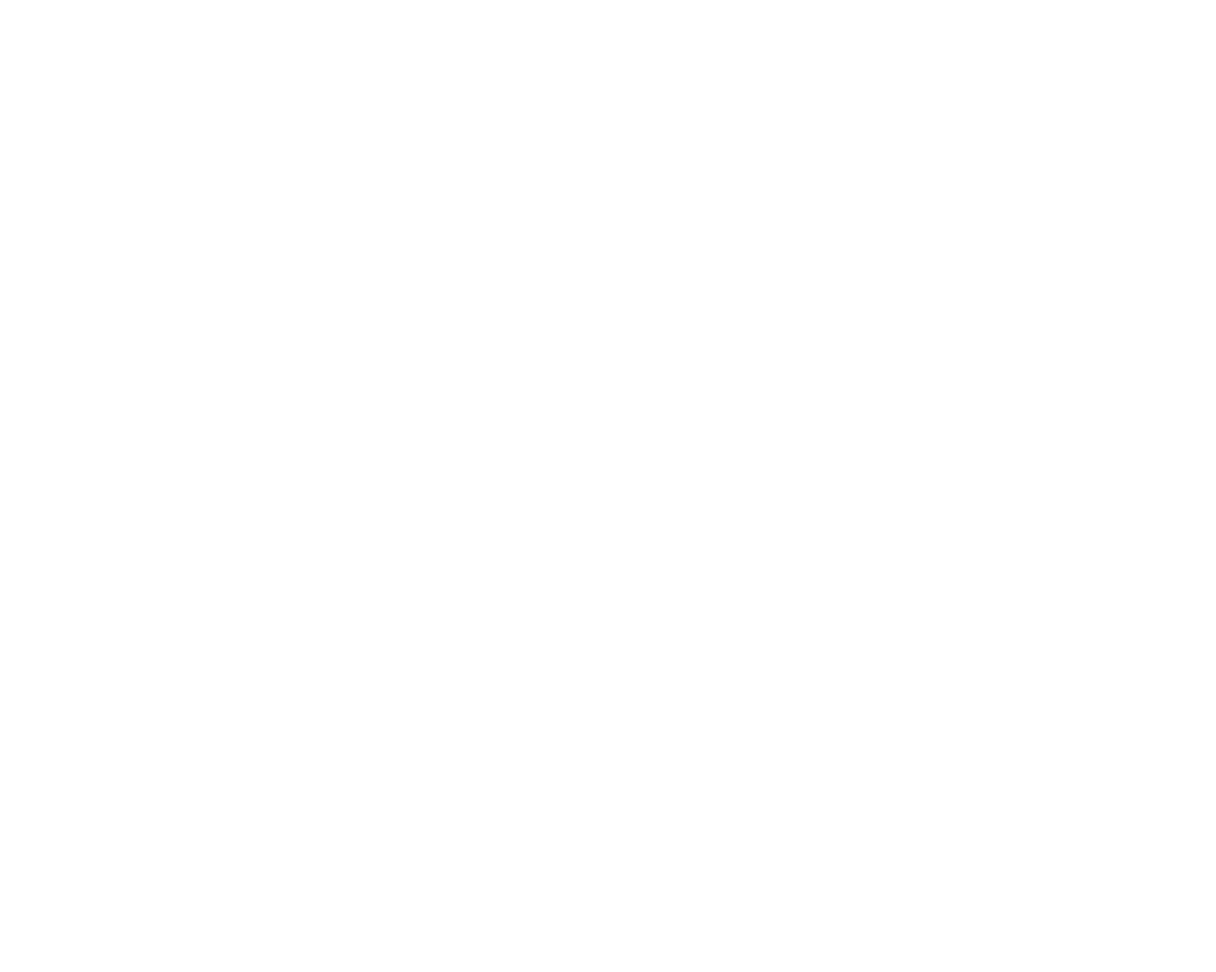
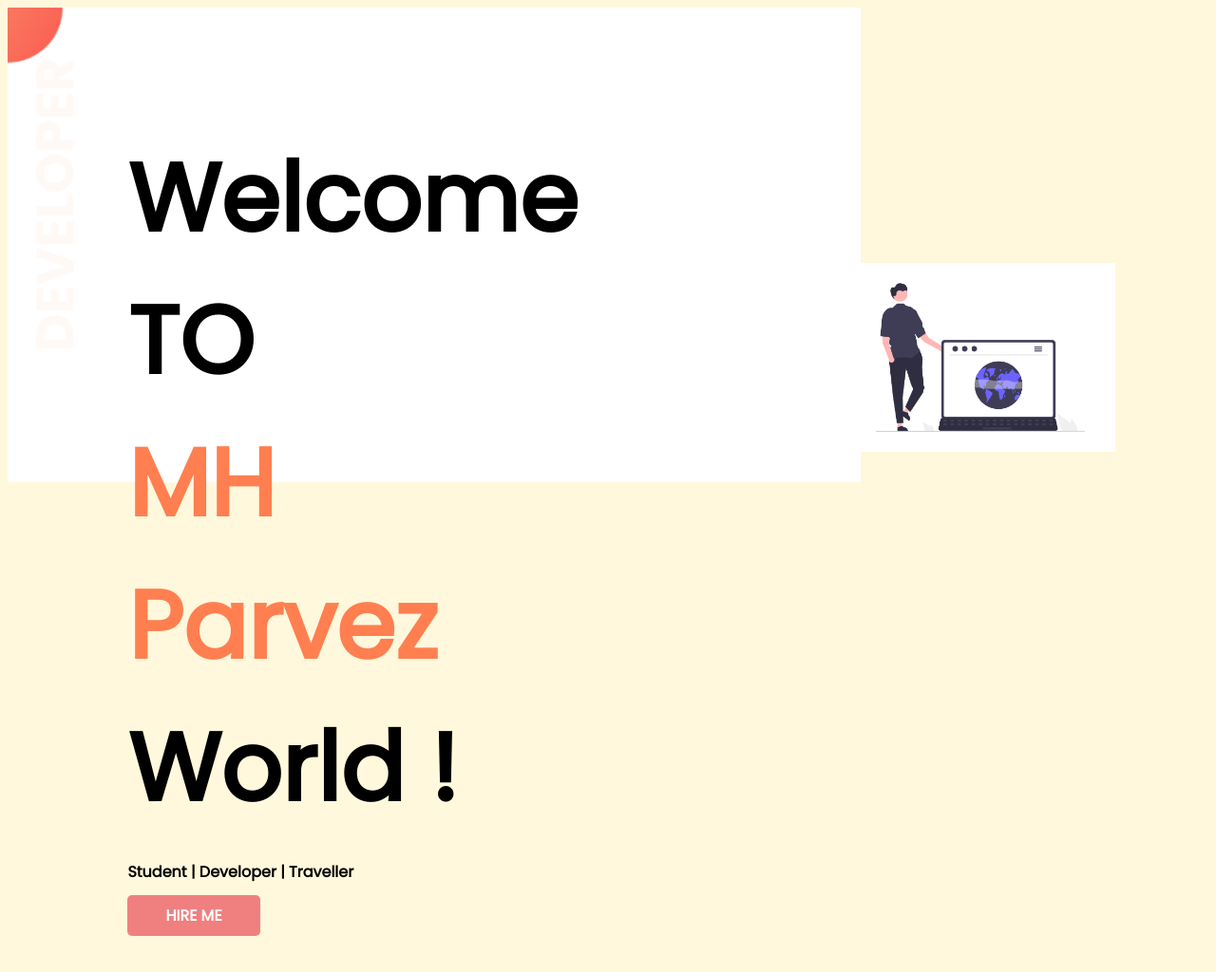
Before and after one commit to Parvez089/developer-portfolio, a plain HTML site: page index.html in a window 1280 px wide. Shown: the whole page at 95% size. Before the commit the page ends 800 px from the top, so only its background shows below. Drawn offline with Linux system fonts and the light colour scheme.

Commit message:
dream added

```diff
--- a/index.html
+++ b/index.html
@@ -5,9 +5,23 @@
     <meta http-equiv="X-UA-Compatible" content="IE=edge">
     <meta name="viewport" content="width=device-width, initial-scale=1.0">
     <title>Parvez Portfolio</title>
+    <link rel="preconnect" href="https://fonts.googleapis.com">
+    <link rel="preconnect" href="https://fonts.gstatic.com" crossorigin>
+    <link href="https://fonts.googleapis.com/css2?family=Poppins&display=swap" rel="stylesheet">
+
     <link rel="stylesheet" href="style.css">
 </head>
 <body>
+    <section class="top">
+    <div class="half-width">
+      <h1>  Welcome TO </h1>
+    <h1 > <span class="orange">MH Parvez</span> World !</h1>
 
+    <h4>Student   |  Developer   |  Traveller</h4>
+    <a class="link-button" target="blank" href="">HIRE ME</a>
+</div>
+    <div class="half-width img"><img src="new.png" alt=""></div>
+
+</section>
 </body>
 </html>
--- a/style.css
+++ b/style.css
@@ -0,0 +1,40 @@
+body{
+    font-family: 'Poppins', sans-serif;
+
+    background-color: cornsilk
+
+}
+
+h1{
+    font-size: 100px;
+    margin: 0;
+}
+.orange{
+          color: coral;
+}
+
+section{
+    display: flex;
+}
+.half-width{
+    width: 50%;
+    padding: 10%;
+}
+.half-width img{
+    width: 100%;
+    bottom: right 150px;
+    padding: 50% 10% 200%;
+}
+
+.link-button{
+    text-decoration: none;
+    background-color: lightcoral;
+    padding: 10px 40px;
+    border-radius: 5px;
+    color: white;
+    font-weight: 700;
+}
+.top{
+    background-image: url(b6.png);
+    background-repeat: no-repeat;
+}
```
Also changed, not shown: b6.png (added), new.png (added), parvez1.jpg (added), parvez2.jpg (added).
